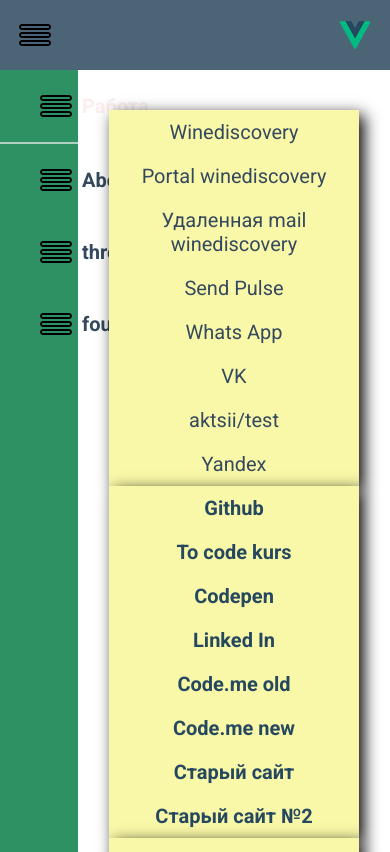
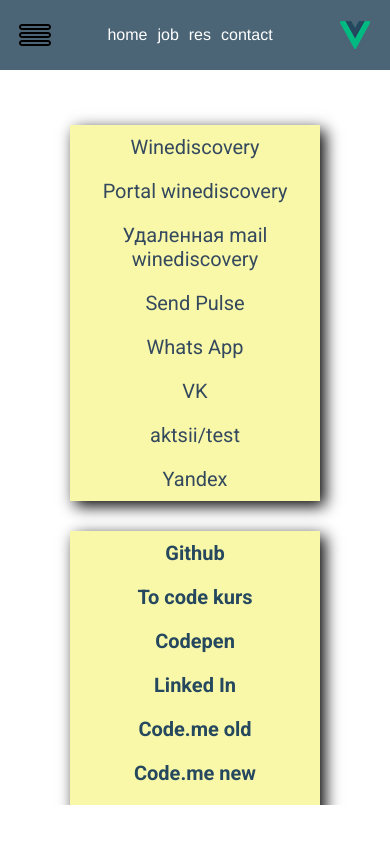
Before and after one commit to cossack-don/group, a Vue app: page /#/ in a window 390 px wide. Built offline with nearby package versions, Linux system fonts and the light colour scheme.

Commit message:
add adaptiv sidebar media testing

```diff
--- a/src/App.vue
+++ b/src/App.vue
@@ -4,6 +4,7 @@
       <p>burger btn</p>
       header</div> -->
       <Header/>
+      <!-- <Sidetop/> -->
 
     <div class="main-wrapper-center">
  <Sidebar/>
@@ -28,13 +29,15 @@
 // import Sidebar from './views/Sidebar.vue'
 import Sidebar from '@/views/Sidebar.vue'
 import Header from '@/views/Header.vue'
+// import Sidetop from '@/views/Sidetop.vue'
 
 export default {
    name: 'sidebar',
       //    NAME НУЖНО ПИСАТЬ С МЕЛКОЙ название компонента
   components: {
     Sidebar,
-    Header
+    Header,
+    // Sidetop
     // MainWrapper
   },
 }
--- a/src/scss/modules/app.scss
+++ b/src/scss/modules/app.scss
@@ -18,6 +18,13 @@
 .main-wrapper-center {
     display: flex;
     // background: black;
-    height: calc(100vh - 62px);
+    height: calc(100vh - 70px);
     // 100vh - высота header в px
 }
+
+@media screen and (max-width: 960px) {
+    .main-wrapper-center {
+        height: calc(100vh - 109px);
+    }
+
+}
--- a/src/scss/modules/header.scss
+++ b/src/scss/modules/header.scss
@@ -1,6 +1,7 @@
 .header {
     display: flex;
-    // justify-content: space-between;
+    justify-content: space-between;
+    align-items: center;
     // padding-left: 15px;
     // padding-right: 15px;
     background: #4b6577;
@@ -9,7 +10,7 @@
     &__logo-burger {
         cursor: pointer;
 
-        flex-basis: 50%;
+        // flex-basis: 50%;
     display: flex;
     justify-content: flex-start;
     align-items: center;
@@ -17,7 +18,7 @@
 
     &__logo-vue {
 
-        flex-basis: 50%;
+        // flex-basis: 50%;
     display: flex;
     align-items: center;
     justify-content: flex-end;
--- a/src/scss/modules/mainWrapper.scss
+++ b/src/scss/modules/mainWrapper.scss
@@ -39,6 +39,7 @@
 .items-url-wrapper__item-wrapper {
     background: #f9f8a8;
     box-shadow: 5px 5px 15px black;
+    margin: 15px;
 }
 
  .items-url-wrapper__item--link-vue  {
--- a/src/views/Header.vue
+++ b/src/views/Header.vue
@@ -10,15 +10,31 @@
 <!-- добавить 2 обработчика как? -->
 <!-- https://ru.stackoverflow.com/questions/930960/%D0%9F%D0%BE%D0%B2%D0%B5%D1%81%D0%B8%D1%82%D1%8C-%D0%BD%D0%B5%D1%81%D0%BA%D0%BE%D0%BB%D1%8C%D0%BA%D0%BE-%D1%80%D0%B0%D0%B7%D0%BD%D1%8B%D1%85-%D1%81%D0%BE%D0%B1%D1%8B%D1%82%D0%B8%D0%B9-%D0%BF%D0%BE-%D1%83%D1%81%D0%BB%D0%BE%D0%B2%D0%B8%D1%8E-vuejs -->
 
+<transition name="fade">
+<div class="about z" v-if="DROPDOWN_STATE">    <ul class="l">
+      <li>home</li>
+      <li>job</li>
+      <li>res</li>
+      <li>contact</li>
+    </ul></div>
+ </transition>
 
-    <router-link to="/" class="header__logo-vue" > <div class="header__image-wrapper"><img :src="image"></div></router-link>
 
-  <div >
+
+  <div>
+
+
+
+<router-link to="/" class="header__logo-vue" > <span class="header__image-wrapper"><img :src="image"></span></router-link>
+  </div>
+
+
+  <!-- <div > -->
 
   <!-- <transition name="fade">
     <p v-if="go">привет</p>
   </transition> -->
-</div>
+<!-- </div> -->
 
 
   </div>
@@ -124,5 +140,24 @@
 
 <style>
 
+.l {
+  display: flex;
+  justify-content: center;
+  margin: 15px;
+}
+.l li {
+  margin-right: 10px;
+  color:#ffffff;
+}
 
+ .z {
+   display: none;
+ }
+
+
+@media screen and (max-width: 960px) {
+   .z {
+   display: block;
+ }
+}
 </style>
--- a/src/views/Sidebar.vue
+++ b/src/views/Sidebar.vue
@@ -59,3 +59,16 @@
   },
 }
 </script>
+
+
+<style lang="scss">
+
+
+
+@media screen and (max-width: 960px) {
+  .sidebar-left {
+  display: none;
+}
+
+}
+</style>
```
Also changed, not shown: src/views/Sidetop.vue (added, +31 -0 lines).
